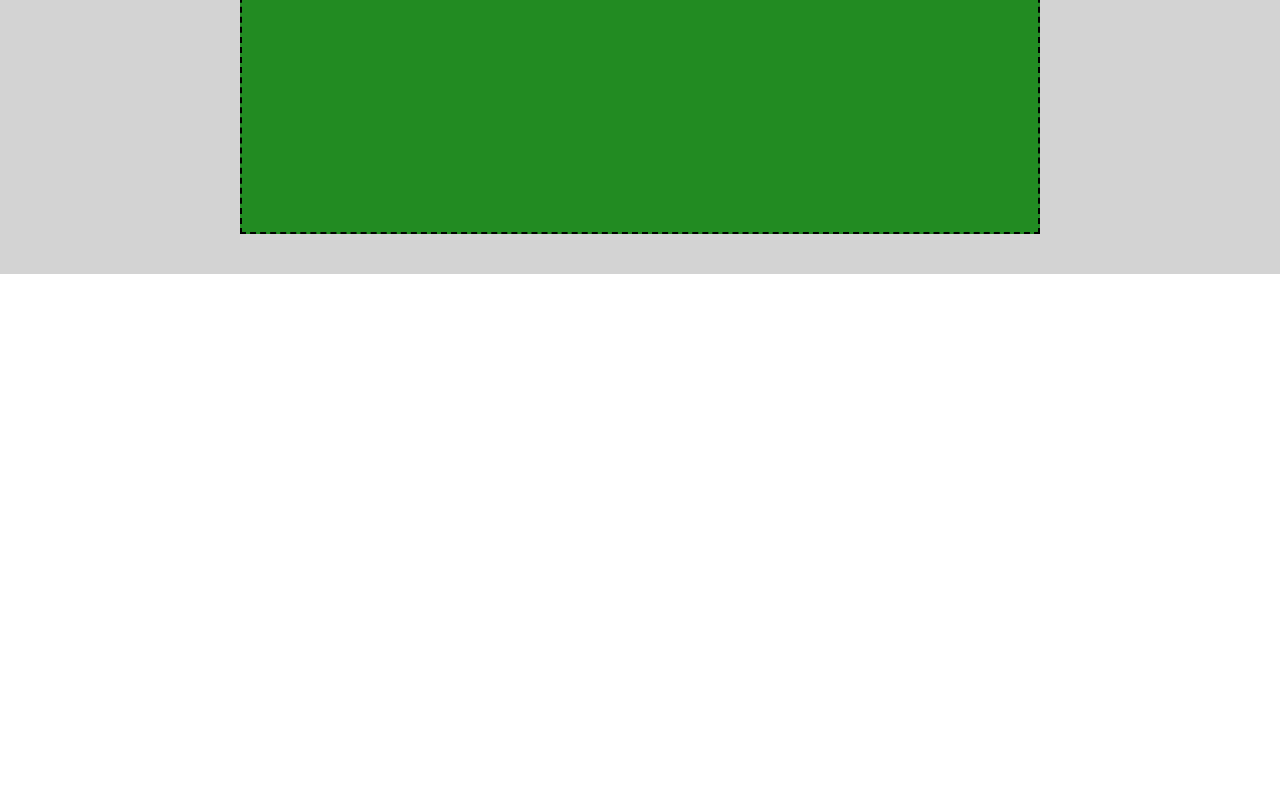
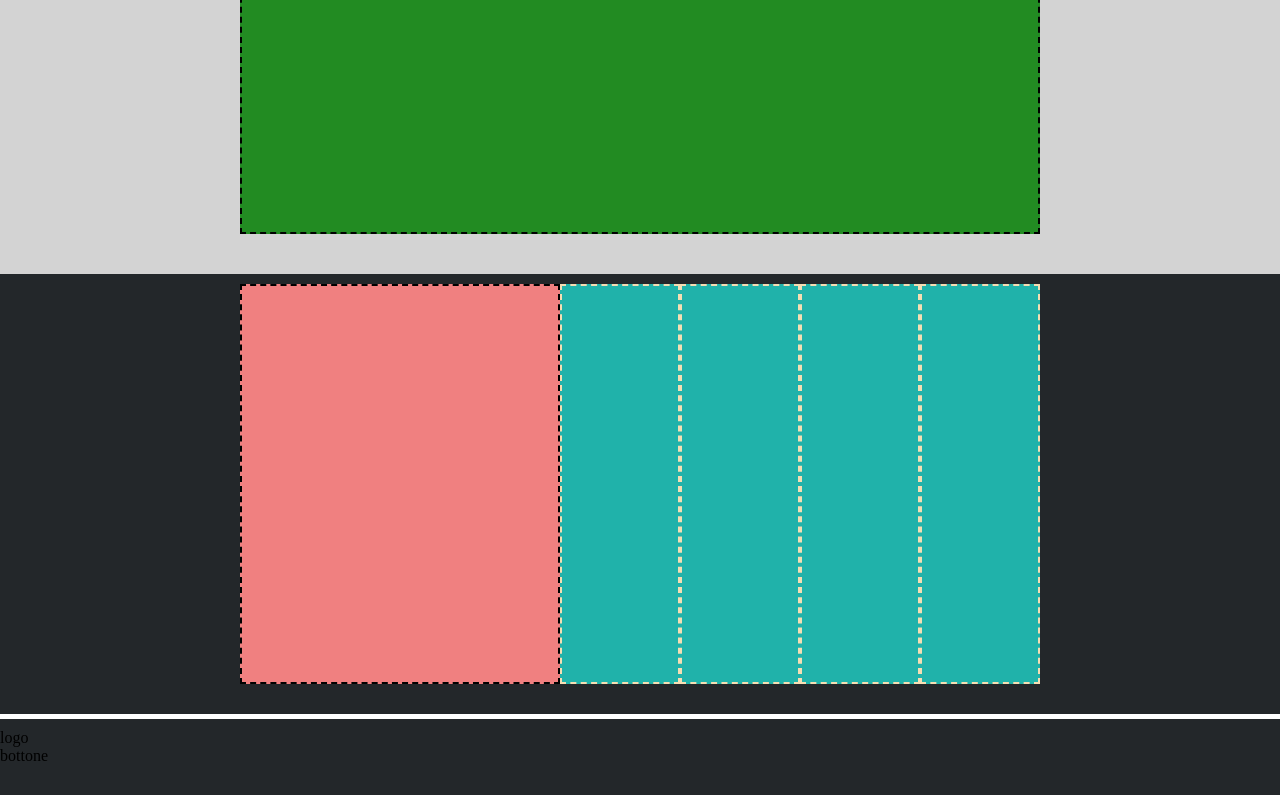
Before and after one commit to gaetano-94/htmlcss-struttura-discord, a plain HTML site: page index.html in a window 1280 px wide. Shown: the part 2399-3199 px from the top of the page. Before the commit the page ends 2673 px from the top, so only its background shows below. Drawn offline with Linux system fonts and the light colour scheme.

Commit message:
feat: footer-1

```diff
--- a/css/style.css
+++ b/css/style.css
@@ -4,7 +4,7 @@
   padding: 0;
   box-sizing: border-box;
 }
-/* Reset */
+/* /Reset */
 
 /* HEADER */
 /* header-top */
@@ -13,7 +13,7 @@
   padding: 10px;
   font-family: 'Roboto', sans-serif;
 }
-/* header-top */
+/* /header-top */
 
 /* section top */
 .sezione-top {
@@ -43,14 +43,14 @@
   text-align: end;
   padding: 5px;
 }
-/* section top */
+/* /section top */
 
 /* header-bottom */
 .header-bottom {
   display: flex;
   background-color: #00008b;
 }
-/* header-bottom */
+/* /header-bottom */
 
 /* section-bottom */
 .sezione-bottom {
@@ -67,8 +67,8 @@
   border: 2px dashed black;
   background-color: #ee82ee;
 }
-/* section-bottom */
-/* HEADER */
+/* /section-bottom */
+/* /HEADER */
 
 /* MAIN */
 .main {
@@ -98,7 +98,7 @@
   background-color: #ffc0cb;
   border: 2px dashed black;
 }
-/* Section-1 */
+/* /Section-1 */
 
 /* section-2 */
 .main-2 {
@@ -110,7 +110,7 @@
   width: 800px;
   justify-content: flex-end;
 }
-/* section-2 */
+/* /section-2 */
 
 /* section-3 */
 .section-3 {
@@ -118,7 +118,7 @@
   width: 800px;
   justify-content: flex-end;
 }
-/* section-3 */
+/* /section-3 */
 
 /* section-4 */
 .main-4 {
@@ -131,3 +131,43 @@
   background-color: #228b22;
   border: 2px dashed black;
 }
+/* /section-4 */
+/* /MAIN */
+
+/* Footer */
+.footer {
+  padding-top: 10px;
+  padding-bottom: 30px;
+  margin: 0 auto;
+  display: flex;
+  background-color: #23272a;
+  margin-bottom: 5px;
+}
+
+/* footer-1 */
+.footer-1 {
+  display: flex;
+  width: 800px;
+  justify-content: center;
+  margin: 0 auto;
+}
+
+.col-1 {
+  height: 400px;
+  background-color: #f08080;
+  border: 2px dashed black;
+  width: 40%;
+}
+
+.col-2,
+.col-3,
+.col-4,
+.col-5 {
+  height: 400px;
+  background-color: #20b2aa;
+  border: 2px dashed wheat;
+  width: 15%;
+}
+/* /footer-1 */
+
+/* footer-2 */
--- a/index.html
+++ b/index.html
@@ -77,10 +77,23 @@
     <!-- sezioni Footer -->
     <footer>
       <!-- sezione 1 -->
-      <section></section>
+      <section class="footer">
+        <div class="footer-1">
+          <div class="col-1"></div>
+          <div class="col-2"></div>
+          <div class="col-3"></div>
+          <div class="col-4"></div>
+          <div class="col-5"></div>
+        </div>
+      </section>
       <!-- /sezione 1 -->
       <!-- sezione 2 -->
-      <section></section>
+      <section class="footer">
+        <div class="footer-2">
+          <div>logo</div>
+          <div>bottone</div>
+        </div>
+      </section>
       <!-- /sezione 2 -->
     </footer>
     <!-- sezioni Footer -->
```
